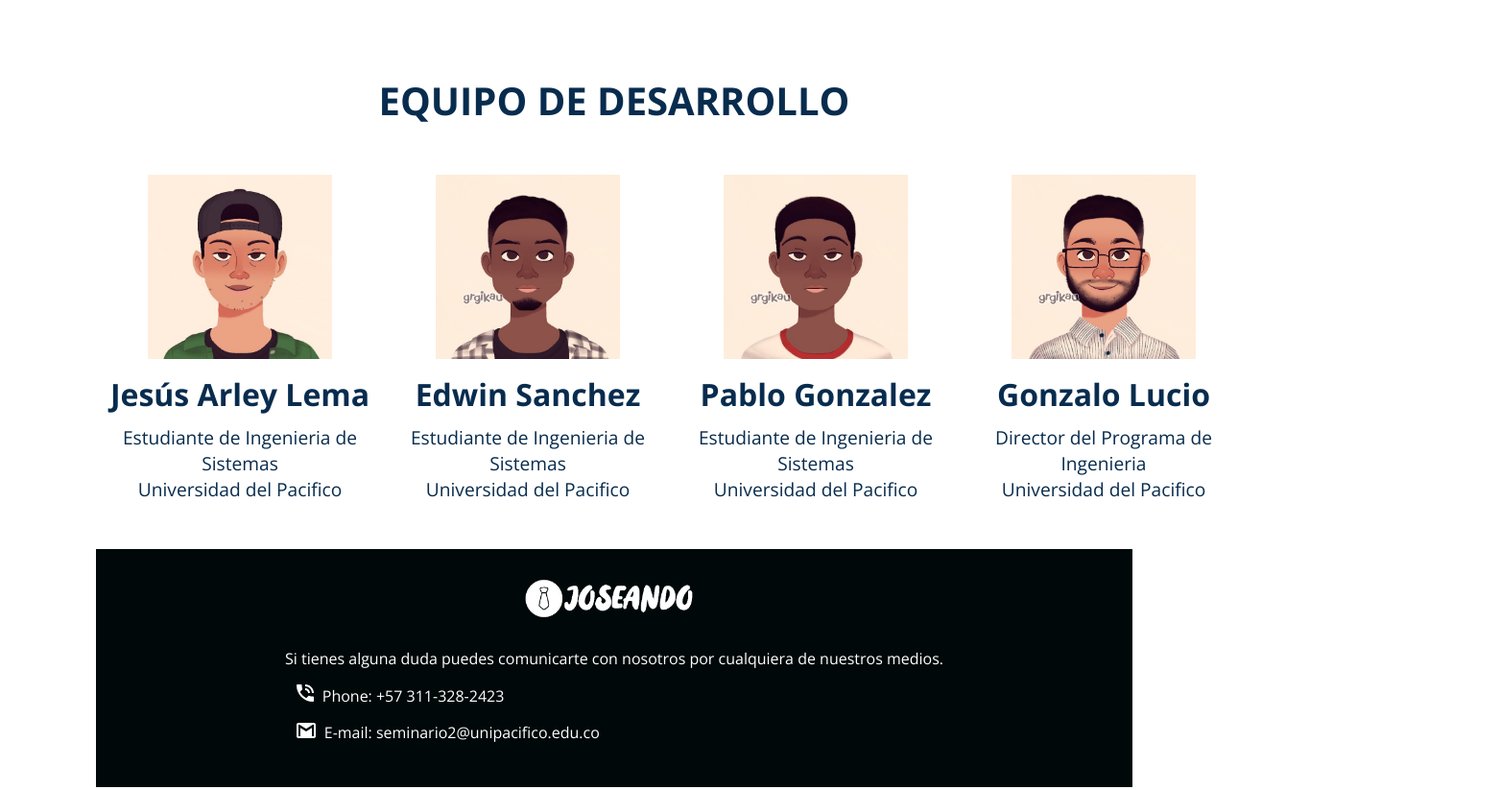
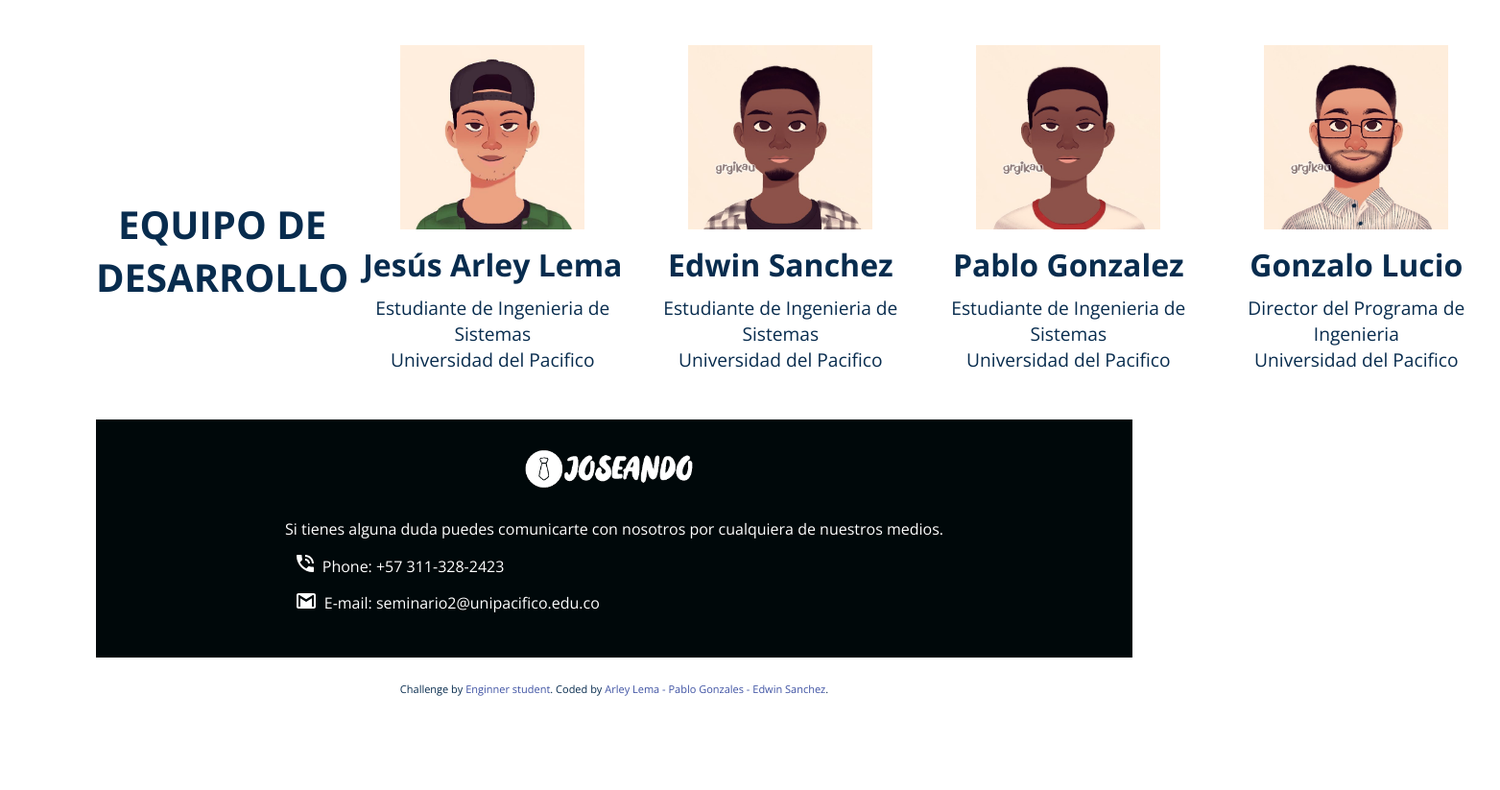
Before and after one commit to ARLEY09/Joseando-LandingPage, a plain HTML site: page index.html in a window 1280 px wide. Shown: the part 3406-4229 px from the top of the page at 96% size, 1563 px wide, since content can reach past the window. After the commit the page ends 4142 px from the top, so only its background shows below. Drawn offline with nearby package versions, Linux system fonts and the light colour scheme.

Commit message:
"ULTIMO GUARDADO"

```diff
--- a/estilos_sass_scss/styles.scss
+++ b/estilos_sass_scss/styles.scss
@@ -3,7 +3,7 @@
 
 
 body{
-    background-color: white;
+    background-color: $azul-oscuro;
     font-family: variables.$body-font;
     color: variables.$cyan-oscuro;
 }
--- a/index.html
+++ b/index.html
@@ -18,6 +18,8 @@
 <body>
 
     <main class="main-container">
+
+      <!--  NAV DE LOGO Y EL BOTON PARA DESCARGAR EL LANDING PAGE-->
         <nav class="navbar">
           <img class="navbar__logo" src="images/img_de_diseño/joseando-logo.png" alt="🛑ERROR_LOGO💀" width="192px">
           <a href="https://github.com/ARLEY09/Joseando-LandingPage/tree/Colaborador_juan_pablo">
@@ -33,7 +35,7 @@
         </header>
 
 
-
+        <!-- SESION INFORMATIVA-->
         <section class="section-stats">
           <article class="comunities">
             <img class="comunities__section-logo" src="images/img_de_diseño/comunidad-icono.svg">
@@ -49,7 +51,7 @@
         </section>
 
 
-
+    <!-- SESION DE OBJETIVO-->
         <section class="section-creciendo-juntos">
           <article class="image-container">
             <img class="image-container__illustration" src="images/img_de_diseño/creciendo-juntos.svg" alt="🛑ERROR IMAGEN GROW-TOGETHER💀">
@@ -60,6 +62,7 @@
           </article>
         </section>
 
+        <!-- SESION INTERACIONES-->
         <section class="section-meet-people">
           <article class="image-container">
             <img class="image-container__illustration" src="images/img_de_diseño/parchados.svg" alt="🛑ERROR IMAGEN GROW-TOGETHER💀">
@@ -70,6 +73,7 @@
           </article>
         </section>
 
+        <!-- SESION DEL ALCANCE-->
         <section class="section-collaborators">
           <article class="image-container">
             <img class="image-container__illustration" src="images/img_de_diseño/colaboradores.svg" alt="🛑ERROR IMAGEN GROW-TOGETHER💀">
@@ -80,10 +84,10 @@
           </article>
         </section>
 
-        <h2 class="equipo-title">EQUIPO DE DESARROLLO</h2>
 
+<!-- SESION PARA DEFINIR LOS EQUIPOS-->
         <section class="section-equipo">
-
+          <h2 class="equipo-title">EQUIPO DE DESARROLLO</h2>
           <article class="comunities">
             <img class="comunities__section-logo" src="images/nosotros/arley.jpg">
             <h2 class="comunities__section-stats">Jesús Arley Lema</h2>
@@ -113,6 +117,7 @@
           </article>
         </section>
 
+        <!-- PIES DE LA PAGINA-->
         <footer class="newsletter">
           <section class="newsletter-contact">
             <img class="newsletter-contact__logo" src="images/img_de_diseño/joseando-logo-white.png" alt="🛑ERROR_LOGO💀" width="192px">
```
